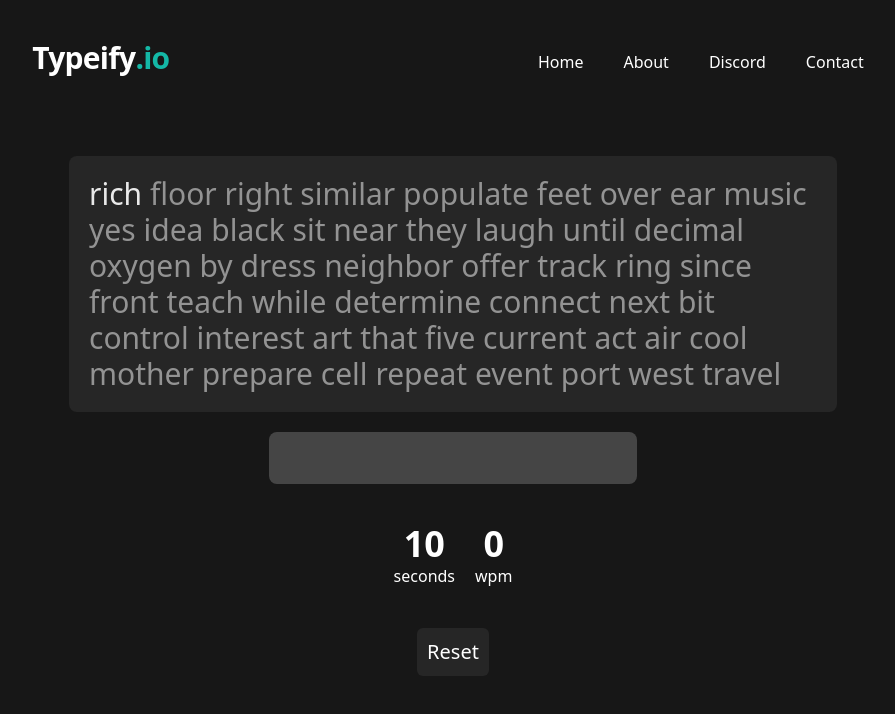
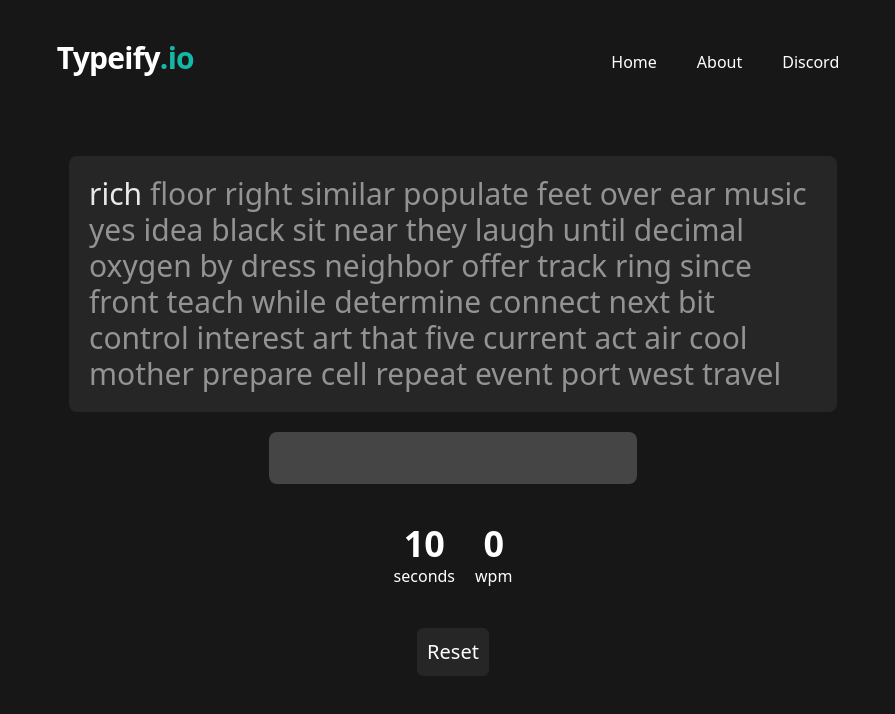
Before and after one commit to bmaczynski/Typeify, a React (Create React App) app: page / in a window 1280 px wide. Shown: the top 714 px of the page, without its empty margins (187-1082 px from the left). Built offline with nearby package versions, Linux system fonts and the light colour scheme.

Commit message:
removed contact

```diff
--- a/src/components/Nav.js
+++ b/src/components/Nav.js
@@ -35,9 +35,6 @@ const Nav = () => {
             >
               Discord
             </button>
-            <button className="hover:bg-neutral-800 rounded-md p-2.5 transition-all">
-              Contact
-            </button>
           </div>
         </div>
       </div>
```
